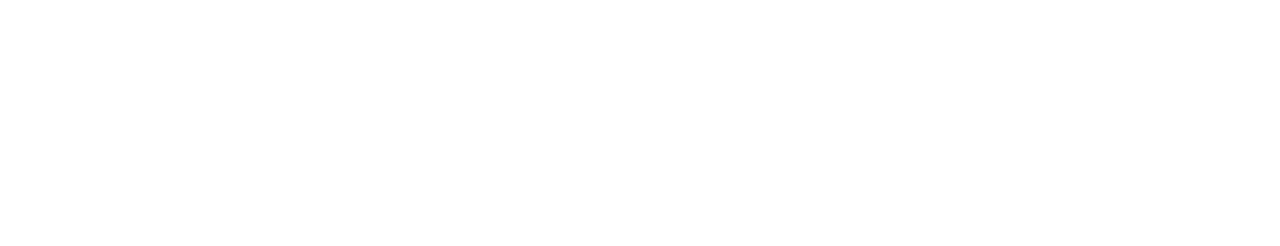
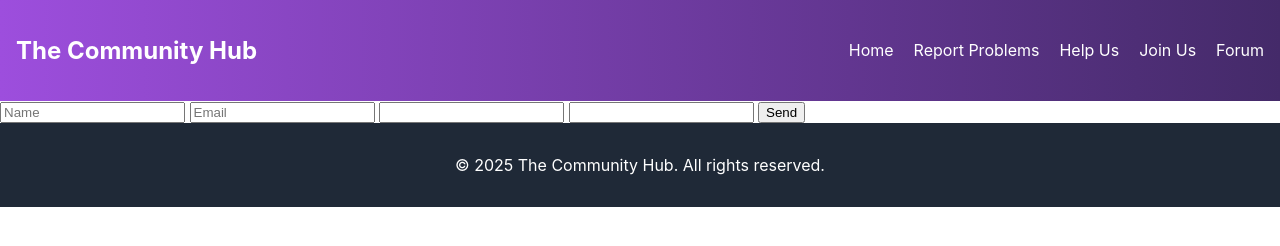
Before and after one commit to Alessandro101032/TheCommunityHub, a plain HTML site: page reportproblems.html in a window 1280 px wide. Drawn offline with Linux system fonts and the light colour scheme.

Commit message:
dada
dad

```diff
--- a/reportproblems.html
+++ b/reportproblems.html
@@ -3,9 +3,83 @@
 <head>
     <meta charset="UTF-8">
     <meta name="viewport" content="width=device-width, initial-scale=1.0">
-    <title>Report Problems</title>
+    <title>Document</title>
+    <style>
+        body::-webkit-scrollbar{
+            display: none;
+        }
+        body{
+            margin: 0;
+            padding: 0;
+            height: 100hv;
+            font-family: 'Inter', sans-serif;
+        }
+        nav {
+            position: sticky;
+            background: linear-gradient(90deg, #9D4EDD, #442a69);
+            padding: 16px;
+            color: white;
+            display: flex;
+            justify-content: space-between;
+            align-items: center;
+            top: 0;
+        }
+        nav ul {
+            display: flex;
+            gap: 20px;
+            list-style: none;
+            margin: 0;
+            padding: 0;
+        }
+        nav a {
+            color: white;
+            text-decoration: none;
+        }
+        nav a:hover {
+            text-decoration: underline;
+        }
+        footer {
+            background-color: #1f2937;
+            color: white;
+            text-align: center;
+            padding: 16px;
+        }
+    </style>
 </head>
 <body>
+    <nav>
+        <h1><a style="text-decoration: none;" href="">The Community Hub</a></h1>
+        <ul>
+            <li><a href="">Home</a></li>
+            <li>Report Problems</li>
+            <li><a href="">Help Us</a></li>
+            <li><a href="">Join Us</a></li>
+            <li><a href="">Forum</a></li>
+        </ul>
+    </nav>
+    <div>
+        <form name="submit-to-google-sheet">
+            <input name="name" placeholder="Name" required>
+            <input name="email" type="email" placeholder="Email" required>
+            <input type="text" name="message" required>
+            <input type="tel" name="nr de telefon" required>
+            <button type="submit">Send</button>
+          </form>
 
+          <script>
+            const scriptURL = ''
+            const form = document.forms['submit-to-google-sheet']
+
+            form.addEventListener('submit', e => {
+              e.preventDefault()
+              fetch(scriptURL, { method: 'POST', body: new FormData(form)})
+                .then(response => console.log('Success!', response))
+                .catch(error => console.error('Error!', error.message))
+            })
+          </script>
+    </div>
+    <footer>
+        <p>&copy; 2025 The Community Hub. All rights reserved.</p>
+    </footer>
 </body>
 </html>
```
